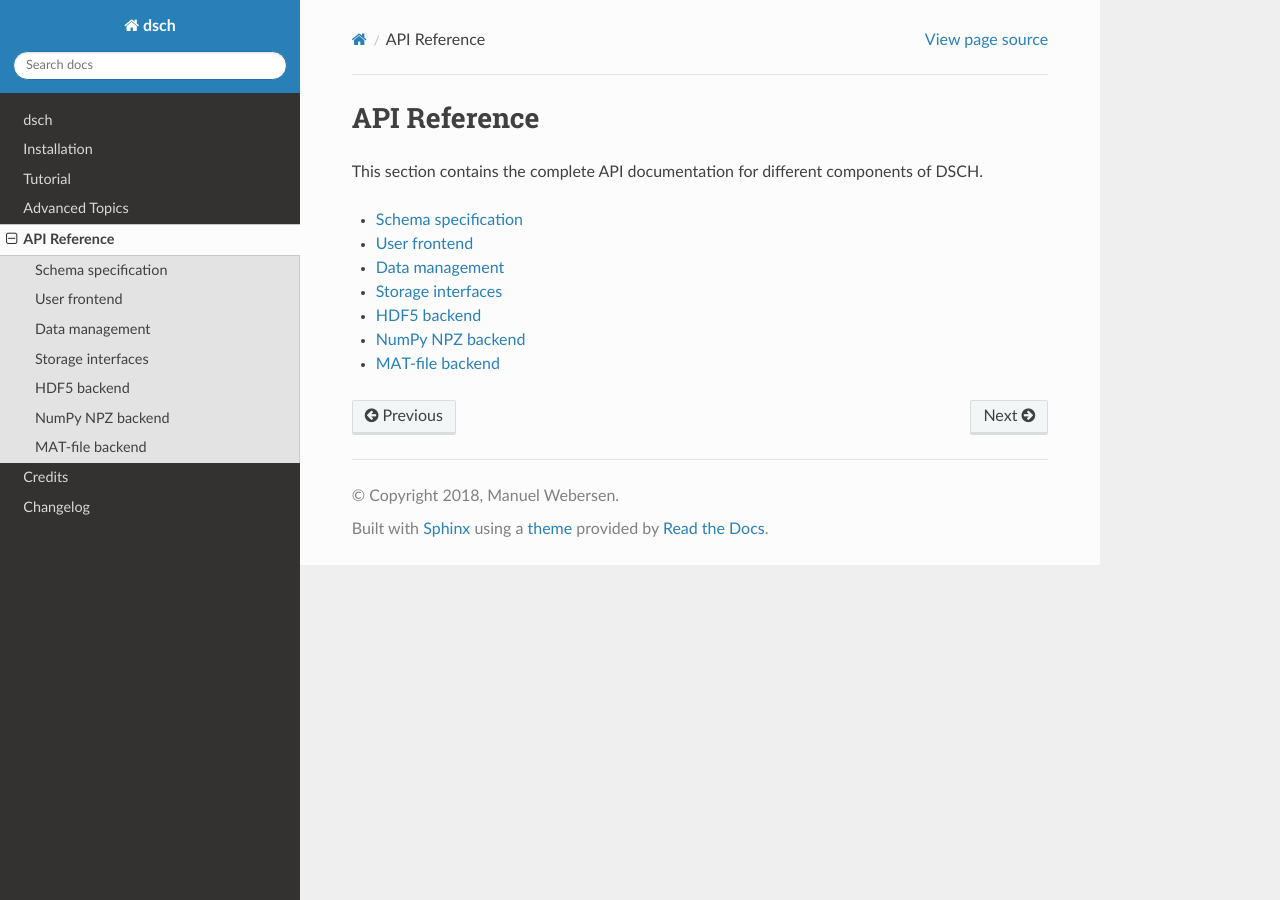
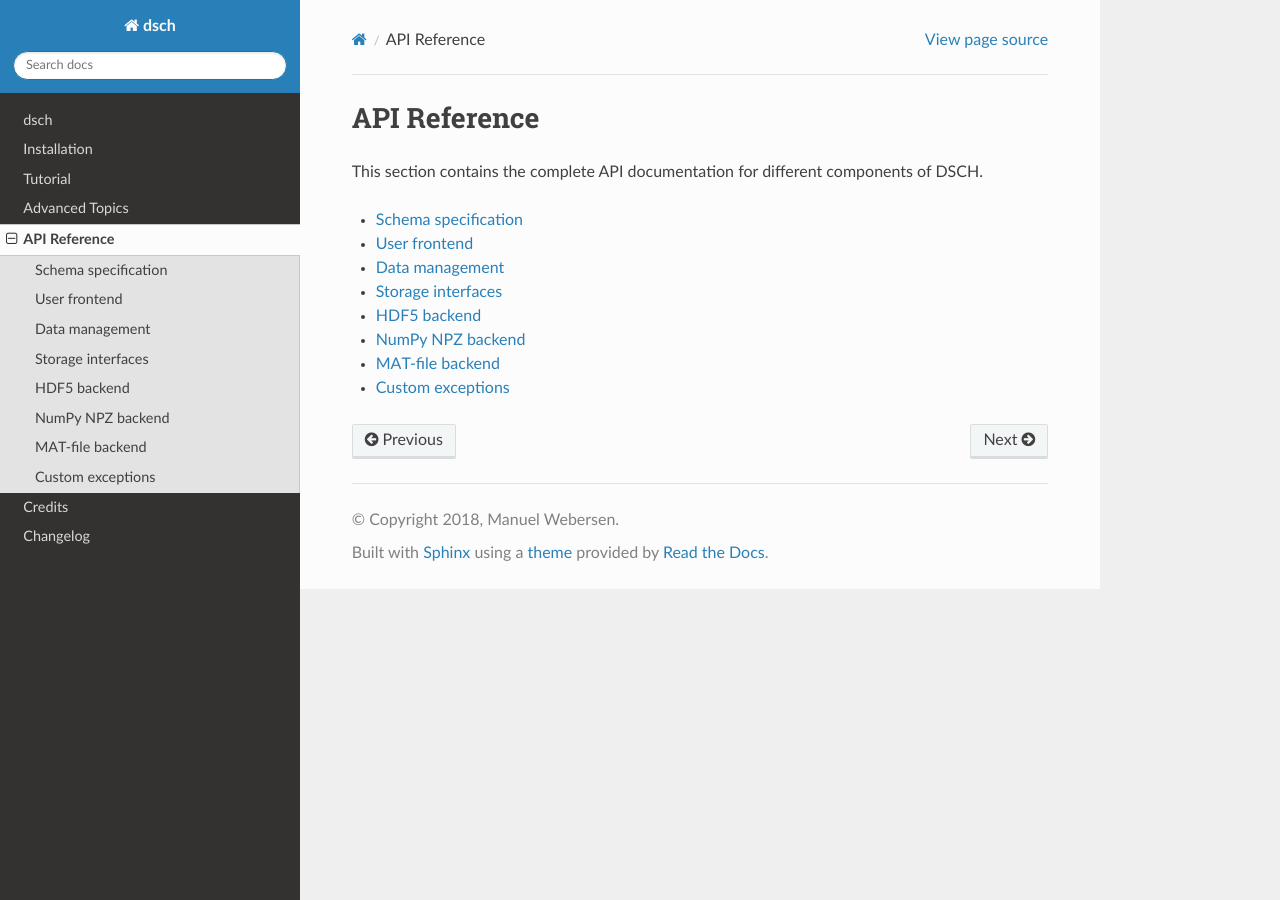
Before and after one commit to emtpb/dsch, a Sphinx documentation site: the page built from docs/api.rst, in a window 1280 px wide. Built offline with Sphinx 7.4.7 and the Read the Docs theme 2.0.0, drawn with Linux system fonts in a browser that asks for light colours; formulas are drawn with MathJax 3.

Commit message:
Add exception module to docs.

```diff
--- a/docs/api.rst
+++ b/docs/api.rst
@@ -14,3 +14,4 @@
    api/hdf5
    api/npz
    api/mat
+   api/exceptions
--- /dev/null
+++ b/docs/api/exceptions.rst
@@ -0,0 +1,4 @@
+Custom exceptions
+=================
+
+.. automodule:: dsch.exceptions
```
